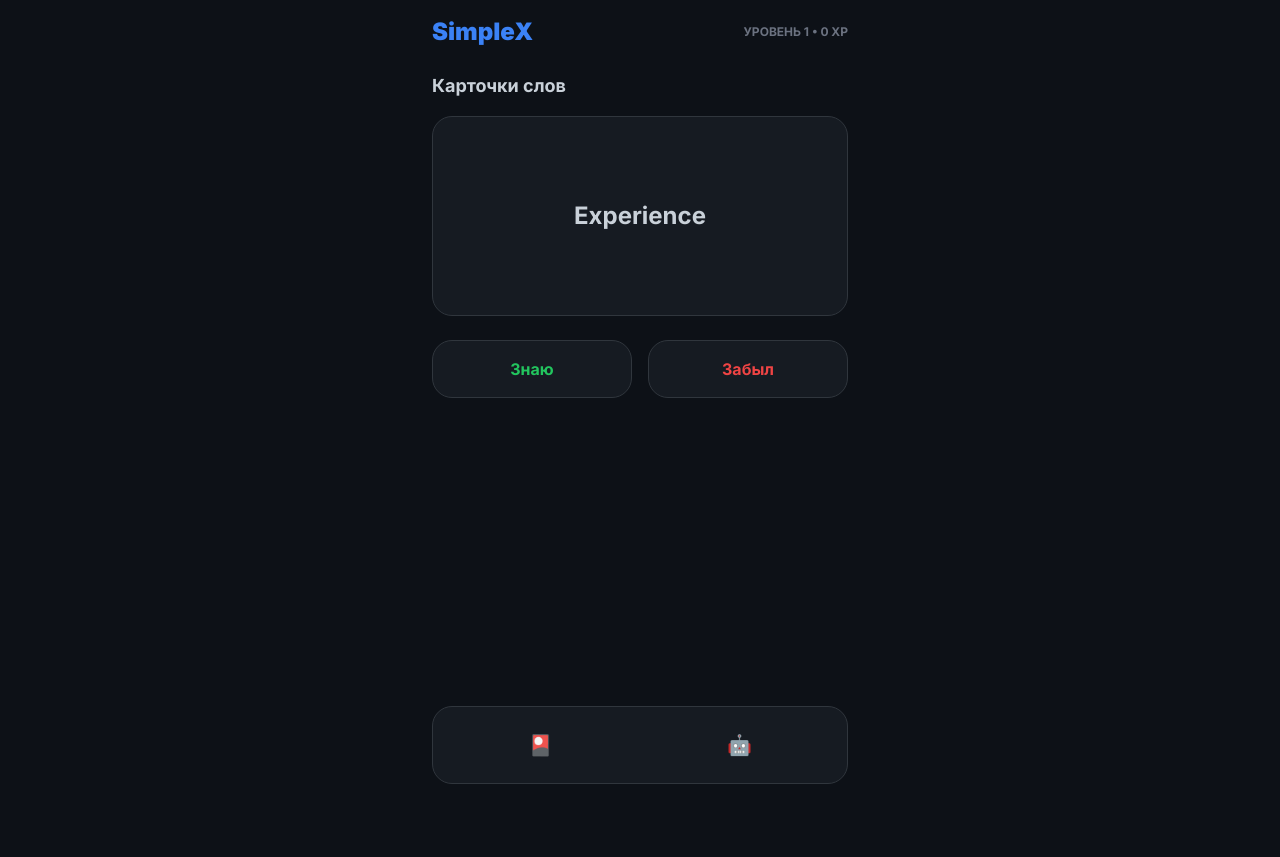
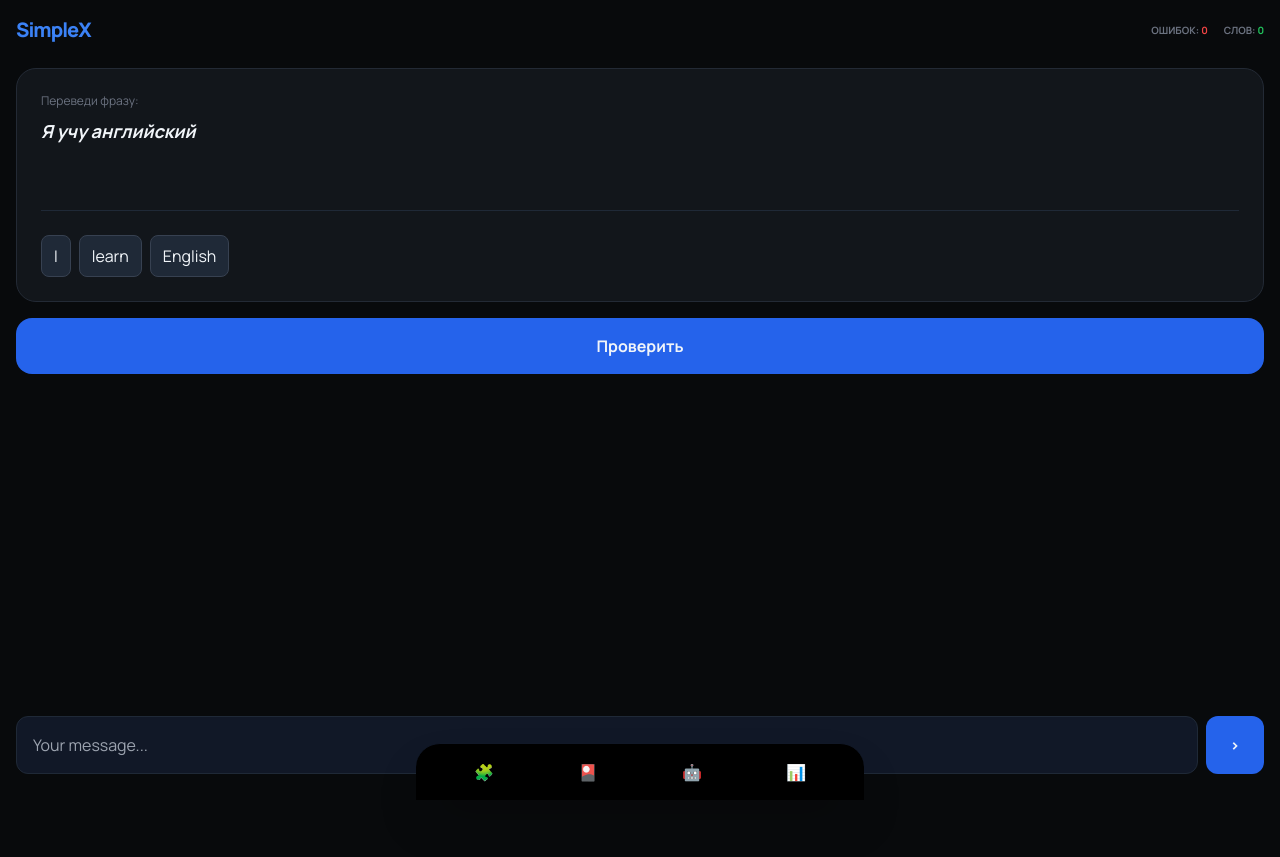
Before and after one commit to perfectum08/simplex, a plain HTML site: page index.html in a window 1280 px wide. Before the commit the page ends 800 px from the top, so only its background shows below. Drawn offline with nearby package versions, Linux system fonts and the light colour scheme.

Commit message:
Update index.html

```diff
--- a/index.html
+++ b/index.html
@@ -3,83 +3,99 @@
 <head>
     <meta charset="UTF-8">
     <meta name="viewport" content="width=device-width, initial-scale=1.0">
-    <title>SimpleX - English</title>
+    <title>SimpleX - English & Stats</title>
     <script src="https://cdn.tailwindcss.com"></script>
     <style>
-        @import url('https://fonts.googleapis.com/css2?family=Inter:wght@400;700;900&display=swap');
-        body { background-color: #0d1117; color: #c9d1d9; font-family: 'Inter', sans-serif; }
-        .glass { background: #161b22; border: 1px solid #30363d; border-radius: 20px; }
+        @import url('https://fonts.googleapis.com/css2?family=Manrope:wght@400;700;800&display=swap');
+        body { background: #080a0c; color: #f1f5f9; font-family: 'Manrope', sans-serif; }
         .tab-content { display: none; }
         .active { display: block; }
-        /* Стили для карточек */
-        .card-inner { transition: transform 0.6s; transform-style: preserve-3d; cursor: pointer; height: 200px; }
+        .glass { background: #12161b; border: 1px solid #232a35; border-radius: 20px; }
+        .card-inner { transition: transform 0.6s; transform-style: preserve-3d; cursor: pointer; height: 180px; }
         .card-inner.flipped { transform: rotateY(180deg); }
-        .card-face { backface-visibility: hidden; position: absolute; width: 100%; height: 100%; display: flex; align-items: center; justify-content: center; border-radius: 20px; padding: 20px; text-align: center; font-size: 1.5rem; font-weight: bold; }
-        .card-back { transform: rotateY(180deg); background: #1f2937; color: #3b82f6; }
+        .card-face { backface-visibility: hidden; position: absolute; width: 100%; height: 100%; display: flex; align-items: center; justify-content: center; border-radius: 20px; text-align: center; padding: 20px; font-size: 1.2rem; font-weight: 800; }
+        .card-back { transform: rotateY(180deg); background: #1e293b; color: #3b82f6; border: 2px solid #3b82f6; }
     </style>
 </head>
-<body>
-
-    <div class="max-w-md mx-auto min-h-screen flex flex-col p-4">
+<body class="p-4 flex flex-col min-h-screen">
 
     <div class="flex justify-between items-center mb-6">
-            <h1 class="text-2xl font-black text-blue-500">SimpleX</h1>
-            <div id="stats" class="text-right text-xs font-bold text-gray-500 uppercase">
-                <span id="lvl">Уровень 1</span> • <span id="xp">0 XP</span>
+        <h1 class="text-xl font-black text-blue-500 tracking-tighter">SimpleX</h1>
+        <div class="flex gap-4 text-[10px] font-bold uppercase text-gray-500">
+            <div>Ошибок: <span id="st-err-top" class="text-red-500">0</span></div>
+            <div>Слов: <span id="st-words-top" class="text-green-500">0</span></div>
         </div>
     </div>
 
     <div class="flex-1">
+        <section id="tab-learn" class="tab-content active">
+            <div class="glass p-6 mb-4">
+                <p class="text-gray-500 text-xs mb-2">Переведи фразу:</p>
+                <h2 id="task-ru" class="text-lg font-bold mb-4 italic">...</h2>
+                <div id="drop-zone" class="min-h-[50px] border-b border-gray-800 mb-6 flex flex-wrap gap-2 pb-2"></div>
+                <div id="word-bank" class="flex flex-wrap gap-2"></div>
+            </div>
+            <button onclick="checkTask()" class="w-full py-4 bg-blue-600 rounded-2xl font-bold">Проверить</button>
+        </section>
 
-            <section id="tab-cards" class="tab-content active">
-                <h2 class="text-lg font-bold mb-4">Карточки слов</h2>
-                <div class="perspective-1000">
-                    <div id="flashcard" class="card-inner glass" onclick="this.classList.toggle('flipped')">
-                        <div class="card-face">Experience</div>
-                        <div class="card-face card-back">Опыт<br><span class="text-xs mt-2 text-gray-400">"I have much experience"</span></div>
-                    </div>
+        <section id="tab-cards" class="tab-content">
+            <div class="card-inner glass" id="flashcard" onclick="this.classList.toggle('flipped')">
+                <div class="card-face" id="card-front">Word</div>
+                <div class="card-face card-back" id="card-back">Слово</div>
             </div>
             <div class="flex gap-4 mt-6">
-                    <button onclick="nextCard()" class="flex-1 py-4 glass hover:bg-gray-800 font-bold text-green-500">Знаю</button>
-                    <button onclick="nextCard()" class="flex-1 py-4 glass hover:bg-gray-800 font-bold text-red-500">Забыл</button>
+                <button onclick="cardRes(true)" class="flex-1 py-4 glass text-green-500 font-bold">Знаю</button>
+                <button onclick="cardRes(false)" class="flex-1 py-4 glass text-red-500 font-bold">Забыл</button>
             </div>
         </section>
 
-            <section id="tab-chat" class="tab-content">
-                <div id="chat-win" class="h-[60vh] overflow-y-auto space-y-4 mb-4 text-sm p-2">
-                    <div class="glass p-4 rounded-tl-none max-w-[85%]">
-                        Привет! Я твой учитель SimpleX. Я знаю, что ты говоришь по-русски. Давай практиковать английский!
-                    </div>
-                </div>
-                <div class="flex gap-2">
-                    <input id="chat-in" type="text" placeholder="Напиши что-нибудь..." class="flex-1 bg-gray-900 border border-gray-800 rounded-xl p-4 text-white outline-none focus:border-blue-500">
-                    <button onclick="sendMsg()" class="bg-blue-600 px-6 rounded-xl font-bold">></button>
+        <section id="tab-chat" class="tab-content flex flex-col h-[60vh]">
+            <div id="chat-win" class="flex-1 overflow-y-auto space-y-4 mb-4 text-sm"></div>
+            <div class="flex gap-2 mb-20">
+                <input id="chat-in" type="text" placeholder="Your message..." class="flex-1 bg-gray-900 border border-gray-800 rounded-xl p-4 outline-none">
+                <button onclick="sendAI()" class="bg-blue-600 px-6 rounded-xl font-bold">></button>
             </div>
         </section>
 
+        <section id="tab-stats" class="tab-content">
+            <div class="grid grid-cols-2 gap-4 mb-4">
+                <div class="glass p-4"><p class="text-[10px] text-gray-500 uppercase font-bold">Выучено</p><p id="st-learned" class="text-2xl font-black">0</p></div>
+                <div class="glass p-4"><p class="text-[10px] text-gray-500 uppercase font-bold">Ошибки</p><p id="st-errors" class="text-2xl font-black text-red-500">0</p></div>
+            </div>
+            <div class="glass p-4">
+                <h3 class="text-xs font-bold mb-3 border-b border-gray-800 pb-2 uppercase text-gray-400">Список ошибок:</h3>
+                <div id="error-log" class="space-y-2 text-[11px]"></div>
+            </div>
+        </section>
     </div>
 
-        <nav class="mt-8 glass p-2 flex justify-around">
-            <button onclick="switchTab('tab-cards')" class="p-4 text-xl">🎴</button>
-            <button onclick="switchTab('tab-chat')" class="p-4 text-xl">🤖</button>
+    <nav class="fixed bottom-0 left-0 right-0 max-w-md mx-auto bg-black border-t border-gray-900 p-4 flex justify-around rounded-t-3xl shadow-2xl">
+        <button onclick="switchTab('tab-learn')">🧩</button>
+        <button onclick="switchTab('tab-cards')">🎴</button>
+        <button onclick="switchTab('tab-chat')">🤖</button>
+        <button onclick="switchTab('tab-stats')">📊</button>
     </nav>
-    </div>
 
     <script>
-        let xp = parseInt(localStorage.getItem('sx_xp')) || 0;
-        const token = "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";
+        const token = "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";
+        let stats = JSON.parse(localStorage.getItem('sx_stats')) || { learned: [], errors: [], errorCount: 0 };
 
-        const words = [
-            {en: "Challenge", ru: "Вызов / Сложность", ex: "It's a big challenge"},
-            {en: "Opportunity", ru: "Возможность", ex: "New opportunity for you"},
-            {en: "Improve", ru: "Улучшать", ex: "Improve your skills"}
-        ];
-        let wordIdx = 0;
+        const db = {
+            tasks: [{ru: "Я учу английский", en: ["I", "learn", "English"]}, {ru: "Это просто", en: ["It", "is", "simple"]}],
+            cards: [{en: "Consistent", ru: "Последовательный"}, {en: "Aware", ru: "Осведомленный"}]
+        };
 
-        function updateStats() {
-            document.getElementById('xp').innerText = `${xp} XP`;
-            document.getElementById('lvl').innerText = `Уровень ${Math.floor(xp/100) + 1}`;
-            localStorage.setItem('sx_xp', xp);
+        let curTask = 0;
+        let build = [];
+
+        function save() {
+            localStorage.setItem('sx_stats', JSON.stringify(stats));
+            document.getElementById('st-err-top').innerText = stats.errorCount;
+            document.getElementById('st-words-top').innerText = stats.learned.length;
+            document.getElementById('st-learned').innerText = stats.learned.length;
+            document.getElementById('st-errors').innerText = stats.errorCount;
+            const log = document.getElementById('error-log');
+            log.innerHTML = stats.errors.slice(-5).reverse().map(e => `<div class="flex justify-between font-mono"><span class="text-red-400">${e.w}</span> <span class="text-gray-600">→</span> <span class="text-green-400">${e.c}</span></div>`).join('');
         }
 
         function switchTab(id) {
@@ -87,54 +103,78 @@
             document.getElementById(id).classList.add('active');
         }
 
-        function nextCard() {
-            wordIdx = (wordIdx + 1) % words.length;
-            const card = document.getElementById('flashcard');
-            card.classList.remove('flipped');
+        function initTask() {
+            const t = db.tasks[curTask];
+            document.getElementById('task-ru').innerText = t.ru;
+            const bank = document.getElementById('word-bank');
+            bank.innerHTML = t.en.sort(() => Math.random() - 0.5).map(w => `<button onclick="pick('${w}', this)" class="bg-gray-800 px-3 py-2 rounded-lg border border-gray-700">${w}</button>`).join('');
+            document.getElementById('drop-zone').innerHTML = '';
+            build = [];
+        }
+
+        function pick(w, btn) {
+            build.push(w);
+            btn.style.visibility = 'hidden';
+            document.getElementById('drop-zone').innerHTML += `<span class="bg-blue-600 px-3 py-1 rounded-lg m-1">${w}</span>`;
+        }
+
+        function checkTask() {
+            const cor = db.tasks[curTask].en.join(' ');
+            const usr = build.join(' ');
+            if (usr === cor) {
+                if(!stats.learned.includes(cor)) stats.learned.push(cor);
+                curTask = (curTask + 1) % db.tasks.length;
+                initTask();
+            } else {
+                stats.errorCount++;
+                stats.errors.push({w: usr || "?", c: cor});
+                initTask();
+            }
+            save();
+        }
+
+        let cIdx = 0;
+        function cardRes(k) {
+            if(k) { if(!stats.learned.includes(db.cards[cIdx].en)) stats.learned.push(db.cards[cIdx].en); }
+            else { stats.errorCount++; }
+            cIdx = (cIdx + 1) % db.cards.length;
+            document.getElementById('flashcard').classList.remove('flipped');
             setTimeout(() => {
-                card.querySelector('.card-face:not(.card-back)').innerText = words[wordIdx].en;
-                card.querySelector('.card-back').innerHTML = `${words[wordIdx].ru}<br><span class="text-xs mt-2 text-gray-400">"${words[wordIdx].ex}"</span>`;
-                xp += 10;
-                updateStats();
+                document.getElementById('card-front').innerText = db.cards[cIdx].en;
+                document.getElementById('card-back').innerText = db.cards[cIdx].ru;
+                save();
             }, 300);
         }
 
-        async function sendMsg() {
-            const input = document.getElementById('chat-in');
-            const win = document.getElementById('chat-win');
-            const val = input.value.trim();
-            if(!val) return;
-
-            win.innerHTML += `<div class="bg-blue-600 p-4 rounded-tr-none max-w-[85%] ml-auto text-white rounded-2xl">${val}</div>`;
-            input.value = '';
-
-            const tid = "t-" + Date.now();
-            win.innerHTML += `<div id="${tid}" class="glass p-4 rounded-tl-none max-w-[85%] italic text-gray-500">Думаю...</div>`;
-            win.scrollTop = win.scrollHeight;
+        async function sendAI() {
+            const i = document.getElementById('chat-in');
+            const w = document.getElementById('chat-win');
+            if(!i.value) return;
+            const msg = i.value;
+            w.innerHTML += `<div class="bg-blue-600 p-3 rounded-xl ml-auto max-w-[80%]">${msg}</div>`;
+            i.value = '';
+            const id = "t-"+Date.now();
+            w.innerHTML += `<div id="${id}" class="glass p-3 rounded-xl mr-auto max-w-[80%] italic animate-pulse">Wait...</div>`;
+            w.scrollTop = w.scrollHeight;
 
             try {
-                const res = await fetch("https://api-inference.huggingface.co/models/meta-llama/Meta-Llama-3-8B-Instruct", {
-                    headers: { Authorization: `Bearer ${token}` },
+                const r = await fetch("https://api-inference.huggingface.co/models/meta-llama/Meta-Llama-3-8B-Instruct", {
+                    headers: { Authorization: "Bearer " + token, "Content-Type": "application/json" },
                     method: "POST",
-                    body: JSON.stringify({
-                        inputs: `<|begin_of_text|><|start_header_id|>system<|end_header_id|>You are a friendly English teacher for a Russian student. Answer in English, but you can explain in Russian if the student is confused.<|eot_id|><|start_header_id|>user<|end_header_id|>${val}<|eot_id|><|start_header_id|>assistant<|end_header_id|>`,
-                        parameters: { max_new_tokens: 100 }
-                    }),
+                    body: JSON.stringify({ inputs: `<|begin_of_text|><|start_header_id|>system<|end_header_id|>English teacher. Short answers.<|eot_id|><|start_header_id|>user<|end_header_id|>${msg}<|eot_id|><|start_header_id|>assistant<|end_header_id|>` }),
                 });
-                const data = await res.json();
-                document.getElementById(tid).remove();
-
-                let reply = data[0].generated_text.split('assistant').pop().trim();
-                win.innerHTML += `<div class="glass p-4 rounded-tl-none max-w-[85%] border-l-4 border-blue-500">${reply}</div>`;
-                xp += 20;
-                updateStats();
-            } catch(e) {
-                document.getElementById(tid).innerText = "Ошибка связи. Проверь токен на Hugging Face!";
-            }
-            win.scrollTop = win.scrollHeight;
+                const d = await r.json();
+                document.getElementById(id).remove();
+                let txt = d[0].generated_text.split('assistant').pop().replace('<|eot_id|>', '').trim();
+                w.innerHTML += `<div class="glass p-3 rounded-xl mr-auto max-w-[80%] border-l-4 border-blue-500">${txt}</div>`;
+            } catch(e) { document.getElementById(id).innerText = "Error. Check HuggingFace."; }
+            w.scrollTop = w.scrollHeight;
         }
 
-        updateStats();
+        document.getElementById('card-front').innerText = db.cards[0].en;
+        document.getElementById('card-back').innerText = db.cards[0].ru;
+        initTask();
+        save();
     </script>
 </body>
 </html>
```
Lines whose indentation alone changed are shown as unchanged.
